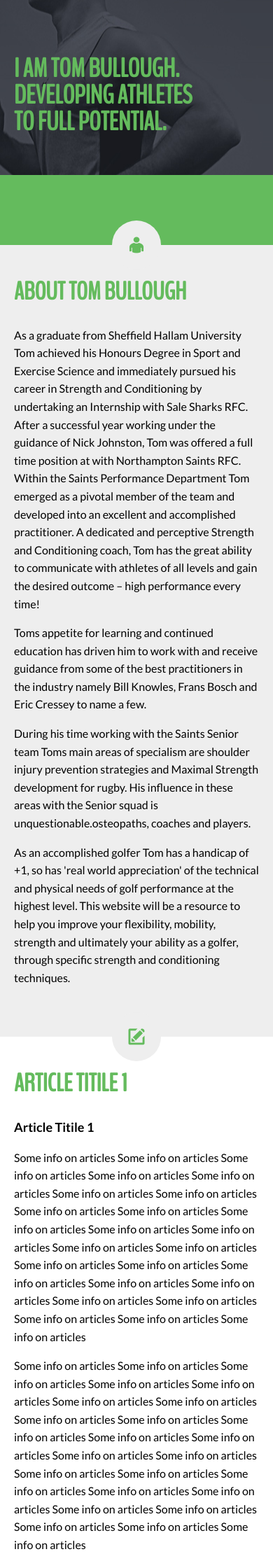
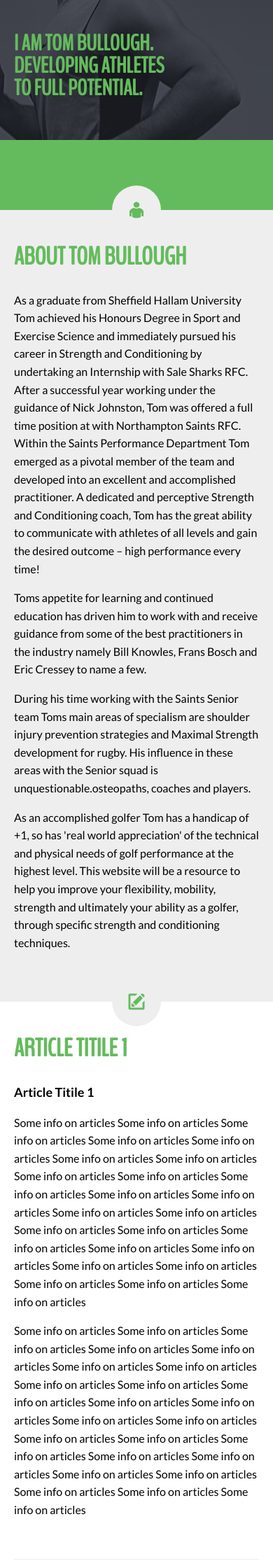
Before and after one commit to tbullough/tbullough.github.io, a Jekyll site: the page built from index.html, in a window 390 px wide. Shown: the top 2240 px of the page at 70% size. Built offline with Jekyll 4.4.1, drawn with Linux system fonts in a browser that asks for light colours; Markdown is read by kramdown in place of the engine named in the settings.

Commit message:
Responsive header

```diff
--- a/css/tombullough.css
+++ b/css/tombullough.css
@@ -122,16 +122,17 @@ p { margin: 0 0 1em; }
 
 @media only screen and (max-width : 640px) {
 
-	#background { height: 250px; }
+	#background { height: 200px; }
 
 	#background .container {
 		background-position: 100% 50%;
-		height: 250px;
+		height: 200px;
+		padding: 25px 20px;
 	}
 
 	#background h1 {
-		font-size: 38px;
-		line-height: 38px;
+		font-size: 32px;
+		line-height: 32px;
 	}
 
 }
@@ -154,9 +155,7 @@ p { margin: 0 0 1em; }
 
 @media only screen and (max-width : 640px) {
 
-	#navigation {
-		margin-top: 250px;
-	}
+	#navigation { margin-top: 200px; }
 
 }
 
```
Also changed, not shown: 1 other file.
